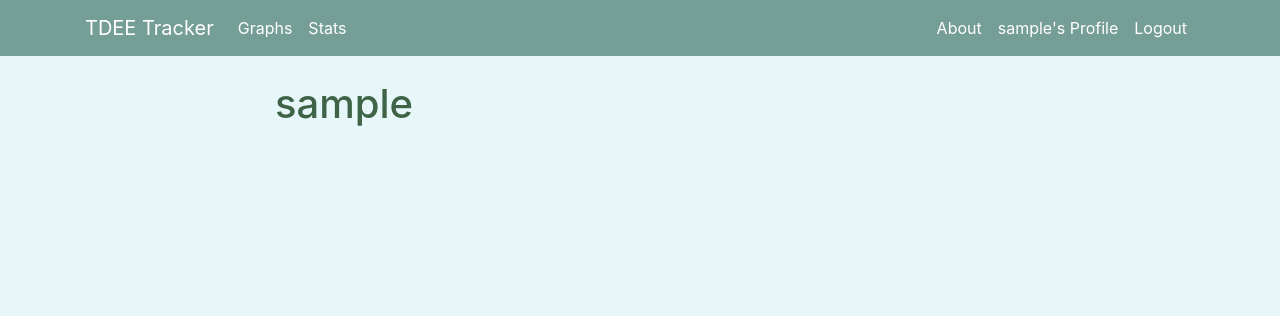
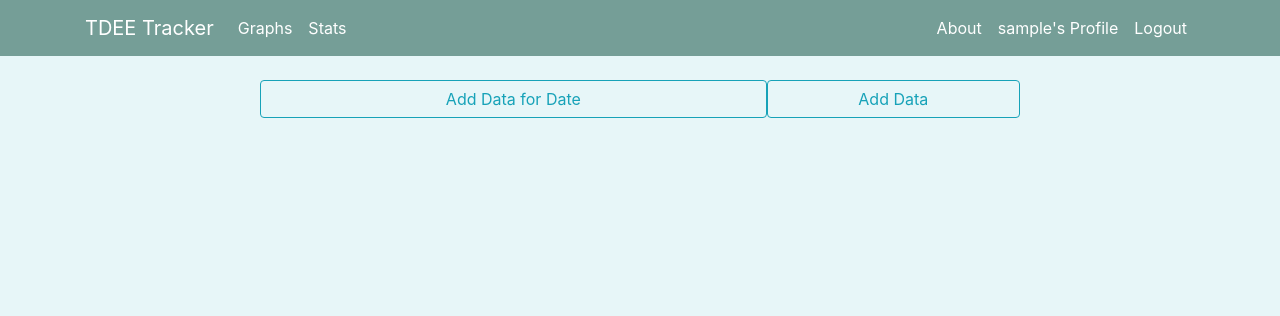
Before and after one commit to edlz/TDEE-Tracker, a Flask app: page /stats in a window 1280 px wide. Shown: the top 316 px of the page. Run offline with Flask 2, Linux system fonts and the light colour scheme; the visitor is signed in with stand-in values (Sample User, id 1); data comes from the database, SQL or seed files in the repository; both versions use the stored data as it was after the commit; data that the repository does not hold is empty; parts of the project's set-up code (start-up, migrations or seed data) failed here and were passed over; some libraries are stand-ins or nearby versions.

```diff
--- a/tdee_app/data/routes.py
+++ b/tdee_app/data/routes.py
@@ -5,8 +5,78 @@ from tdee_app.data.forms import NewData, AddData
 from flask_login import current_user, login_required
 from flask_graphql import GraphQLView
 from datetime import datetime
+from collections import namedtuple
 
 data = Blueprint('data', __name__)
+cal_conver = 3500
+Data =  namedtuple('Data', ['calories', 'weight'])
+
+def list_past_week(day):
+    ' takes in day and returns list of data for past 7 days if applicable'
+    d = Data([],[])
+
+    if day - 6 >= 0:
+        for i in range(day - 6, day + 1):
+            stats = DailyStats.query.filter_by(days=i, user_id=current_user.id).first()
+            if stats:
+                d.calories.append(stats.calories)
+                d.weight.append(stats.weight)
+    else:
+        for i in range(day + 1):
+            stats = DailyStats.query.filter_by(days=i, user_id=current_user.id).first()
+            if stats:
+                d.calories.append(stats.calories)
+                d.weight.append(stats.weight)
+    return d
+
+def list_past_month(day):
+    d = Data([],[])
+    if day - 30 >= 0:
+        for i in range(day - 30, day + 1):
+            stats = DailyStats.query.filter_by(days=i, user_id=current_user.id).first()
+            if stats:
+                d.calories.append(stats.calories)
+                d.weight.append(stats.weight)
+    else:
+        for i in range(day):
+            stats = DailyStats.query.filter_by(days=i, user_id=current_user.id).first()
+            if stats:
+                d.calories.append(stats.calories)
+                d.weight.append(stats.weight)
+    return d
+def get_average_weight_last_week(day):
+    d = []
+    for i in range(day):
+        stats = DailyStats.query.filter_by(days=i-7, user_id=current_user.id).first()
+        if stats:
+            d.append(stats.weight)
+    return sum(d)/len(d)
+
+def tdee_week(d, day):
+    ' returns weekly tdee given calories and weight throughout a week '
+    if len(d.weight) > 1:
+        delta =  get_average_weight_last_week(day) - (sum(d.weight)/len(d.weight))
+    else:
+        return 0
+    tdee = (sum(d.calories)/len(d.calories)) - ((delta * 500 * (day % 7) / len(d.calories)))
+    return round(tdee)
+
+def tdee_month(d):
+    if len(d.weight) > 1:
+        delta = d.weight[-1] - d.weight[0]
+    else:
+        return 0
+    tdee = (sum(d.calories)/len(d.calories)) - ((delta * cal_conver) / len(d.weight))
+    return round(tdee)
+
+def this_day_week_tdee(day):
+    d = list_past_week(day)
+    return str(tdee_week(d, day))
+
+def this_day_month_tdee(day):
+    d = list_past_month(day)
+    return str(tdee_month(d))
+
 
 @data.route('/graphs', methods=["GET", "POST"])
 @login_required
@@ -18,7 +88,14 @@ def graphs():
 @data.route('/stats', methods=["GET", "POST"])
 @login_required
 def stats():
-    return render_template('stats.html', title='Stats')
+    data = DailyStats.query\
+        .filter_by(user_id=current_user.id)\
+        .order_by(DailyStats.date.desc()).all()
+    if DailyStats.query.filter_by(date=datetime.today().date(), user_id=current_user.id).first():
+        add_text = "Update Today's Data"
+    else:
+        add_text = 'Add Data'
+    return render_template('stats.html', title='Stats', datas=data, text=add_text, calc_month=this_day_month_tdee, calc_week=this_day_week_tdee)
 
 
 # add data to current date
@@ -35,7 +112,6 @@ def new():
             flash('Data Updated', 'success')
         else:
             flash('Data Added', 'success')
-
         db.session.add(stats)
         db.session.commit()
         return redirect(url_for('main.home'))
@@ -68,7 +144,7 @@ def add_data():
             flash(f'Data Added for day {stats.days}, ', 'success')
         db.session.add(stats)
         db.session.commit()
-        return redirect(url_for('main.home'))
+        return redirect(url_for('data.add_data'))
 
     return render_template('add.html', title='Add Data', form=form, text='Add')
 
@@ -81,7 +157,7 @@ def delete_data(data_id):
     db.session.delete(data)
     db.session.commit()
     flash(f'Data for date {data.date} deleted.', 'danger')
-    return redirect(url_for('main.home'))
+    return redirect(url_for('data.stats'))
 
 
 
--- a/tdee_app/templates/about.html
+++ b/tdee_app/templates/about.html
@@ -1,4 +1,7 @@
 {% extends "layout.html" %}
 {% block content %}
-<b>TDEE tracker is a web app that calculates your TDEE</b>
+<h5>TDEE tracker is a web app that calculates your TDEE.</h5>
+<b>For best results, enter data everyday.</b>
+<b>If you do not know your calories for a day, estimate the number of calories.</b>
+<b>If you do not know your weight for a day, use the weight from the previous day.</b>
 {% endblock content %}
--- a/tdee_app/templates/stats.html
+++ b/tdee_app/templates/stats.html
@@ -1,4 +1,41 @@
 {% extends "layout.html" %}
 {% block content %}
-<h1>{{ current_user.username}}</h1>
+<div class="row">
+    <a href="{{ url_for('data.add_data') }}" class="btn btn-outline-info col-md-8 mr-auto">Add Data for Date</a>
+    <a href="{{ url_for('data.new') }}" class="btn btn-outline-info col-md-4 mr-auto">{{ text }}</a>
+
+
+</div>
+<div class="row">
+    {% for data in datas %}
+    <article class="media content-section col-md-6 mr-auto">
+        <div class="media-body col">
+            <h5 class="cr-2">{{ data.date }}</h5>
+            <h6 class="cr-2">{{ data.days }} days since start</h6>
+            <h5 class="cr-2">{{ data.user_id.username }}</h5>
+            <h5 class="cr-2">{{ data.calories }} Calories</h5>
+            <h5 class="cr-2">{{ data.weight }} LB</h5>
+            <div class=row>
+                <form action="{{ url_for('data.delete_data', data_id=data.id)}}" method="POST">
+                    <input type="submit" class="btn btn-info btn-sm m-1" value="Update"></input>
+                </form>
+                <form action="{{ url_for('data.delete_data', data_id=data.id)}}" method="POST">
+                    <input type="submit" class="btn btn-danger btn-sm m-1" value="Delete"></input>
+                </form>
+            </div>
+        </div>
+        <div class="media-body">
+            <h6 class="mr-2 cr-2">Weekly TDEE: </h6>
+            {% if data.days > 7 %}
+            <h3 class="cr-2 mr-2 border border-warning">{{ calc_week(data.days) }}</h3>
+            {% else %}
+            <h6 class="cr-2 mr-2 border border-warning">Data Pending</h6>
+            {% endif %}
+            <h6 class="mr-2 cr-2">Monthly TDEE: </h6>
+            <h3 class="cr-2 mr-2  border border-info">{{ calc_month(data.days) }}</h3>
+
+        </div>
+    </article>
+    {% endfor %}
+</div>
 {% endblock content %}
```
Also changed, not shown: tdee_app/main/routes.py (+5 -39 lines), tdee_app/templates/home.html (+4 -28 lines), tdee_app/site.db, 13 other files.
